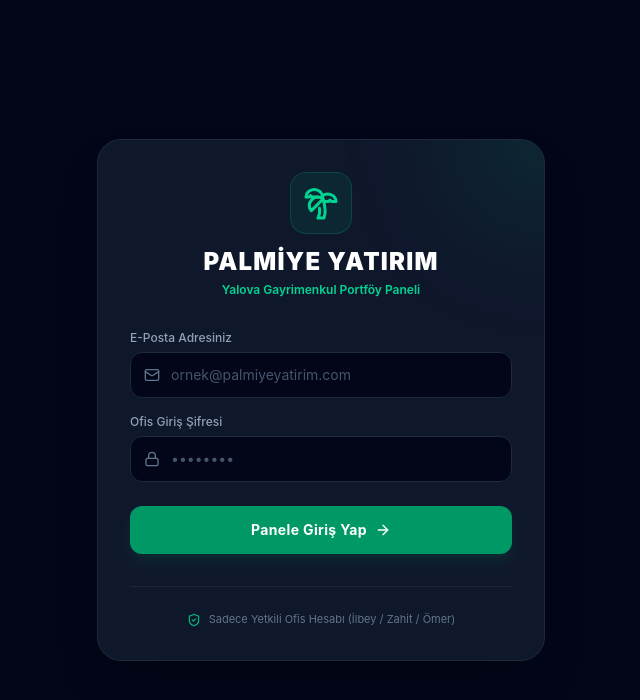
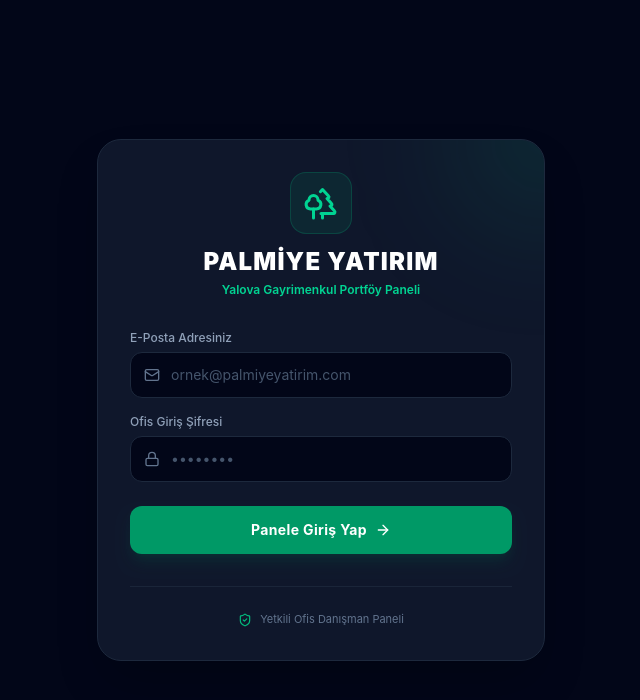
Before and after one commit to zaho1/palmiye-portfoy, a React (Vite) app: page / in a window 1280 px wide. Shown: the top 700 px of the page, without its empty margins (319-959 px from the left). Built offline with nearby package versions, Linux system fonts and the light colour scheme.

Commit message:
feat: Giris ekranindaki isimler kaldirilip kurumsal yazi eklendi

```diff
--- a/src/components/Login.tsx
+++ b/src/components/Login.tsx
@@ -1,5 +1,5 @@
 import { useState } from 'react';
-import { Lock, Mail, ArrowRight, ShieldCheck, TreePalm } from 'lucide-react';
+import { Lock, Mail, ArrowRight, ShieldCheck, Trees } from 'lucide-react';
 import { OFFICE_AUTH_CONFIG } from '../config/auth';
 
 interface LoginProps {
@@ -44,7 +44,7 @@ export default function Login({ onLoginSuccess }: LoginProps) {
         {/* LOGO & BAŞLIK */}
         <div className="text-center mb-8">
           <div className="inline-flex p-3 bg-emerald-500/10 text-emerald-400 rounded-2xl border border-emerald-500/20 mb-3">
-            <TreePalm className="w-9 h-9" />
+            <Trees className="w-9 h-9" />
           </div>
           <h1 className="text-2xl font-black text-white tracking-wider">PALMİYE YATIRIM</h1>
           <p className="text-xs text-emerald-400 font-semibold mt-1">Yalova Gayrimenkul Portföy Paneli</p>
@@ -100,7 +100,7 @@ export default function Login({ onLoginSuccess }: LoginProps) {
 
         <div className="mt-8 pt-6 border-t border-slate-800/80 flex items-center justify-center gap-2 text-[11px] text-slate-500">
           <ShieldCheck className="w-3.5 h-3.5 text-emerald-500" />
-          <span>Sadece Yetkili Ofis Hesabı (İlbey / Zahit / Ömer)</span>
+          <span>Yetkili Ofis Danışman Paneli</span>
         </div>
       </div>
     </div>
```
